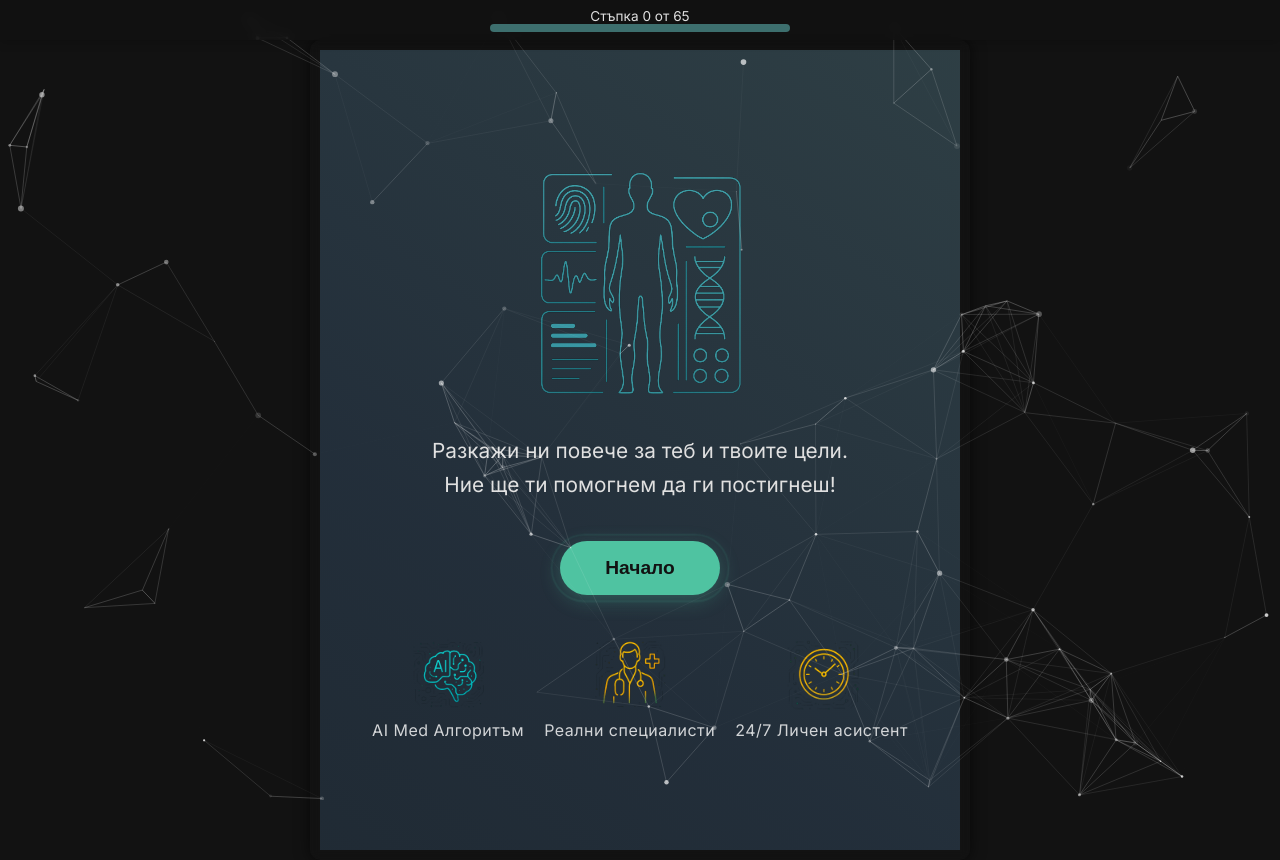
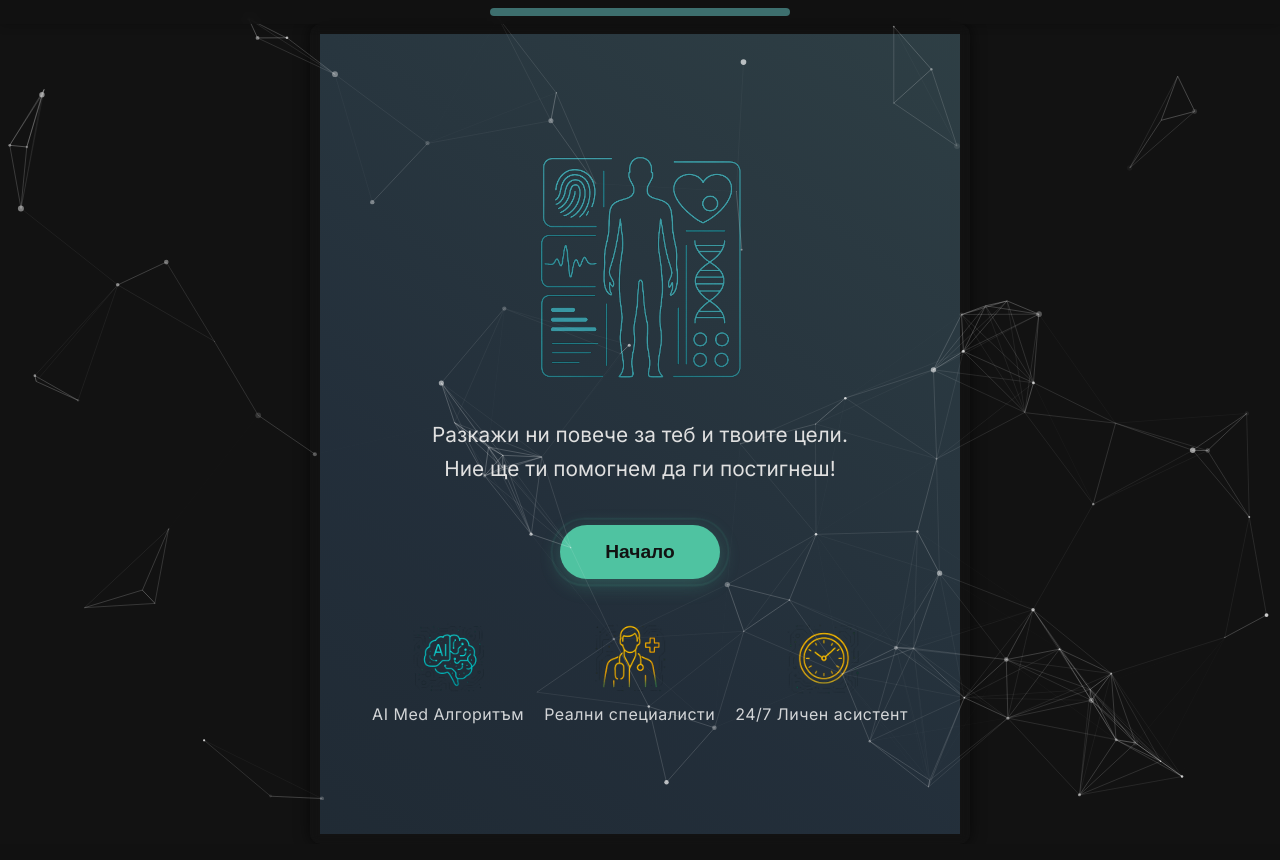
Before and after one commit to Radilovk/bodybest, a PHP site: page /quest.html in a window 1280 px wide. After the commit the page ends 834 px from the top, so only its background shows below. Run offline with PHP 8.4, Linux system fonts and the light colour scheme.

Commit message:
Revert "Revert "Изчистен индикатор на стъпките""

```diff
--- a/css/components_styles.css
+++ b/css/components_styles.css
@@ -16,17 +16,15 @@
 .step-indicator-container {
   text-align: center;
   margin-bottom: var(--space-md);
+  background-color: rgba(var(--surface-background-rgb), 0.5); /* полу-прозрачно фонче */
 }
 .step-indicator-label {
-  display: block;
-  font-size: 0.85em;
-  color: var(--text-color-muted);
-  margin-bottom: var(--space-xs);
+  display: none; /* етикетът вече не се показва */
 }
 .progress-bar-steps {
   width: 100%;
   height: 8px;
-  background-color: var(--surface-background);
+  background-color: color-mix(in srgb, var(--secondary-color) 30%, var(--surface-background)); /* по-подходящ цвят */
   border-radius: var(--radius-sm);
   overflow: visible;
   margin: 0 auto;
```
Also changed, not shown: css/extra_meal_form_styles.css (+3 -5 lines).
